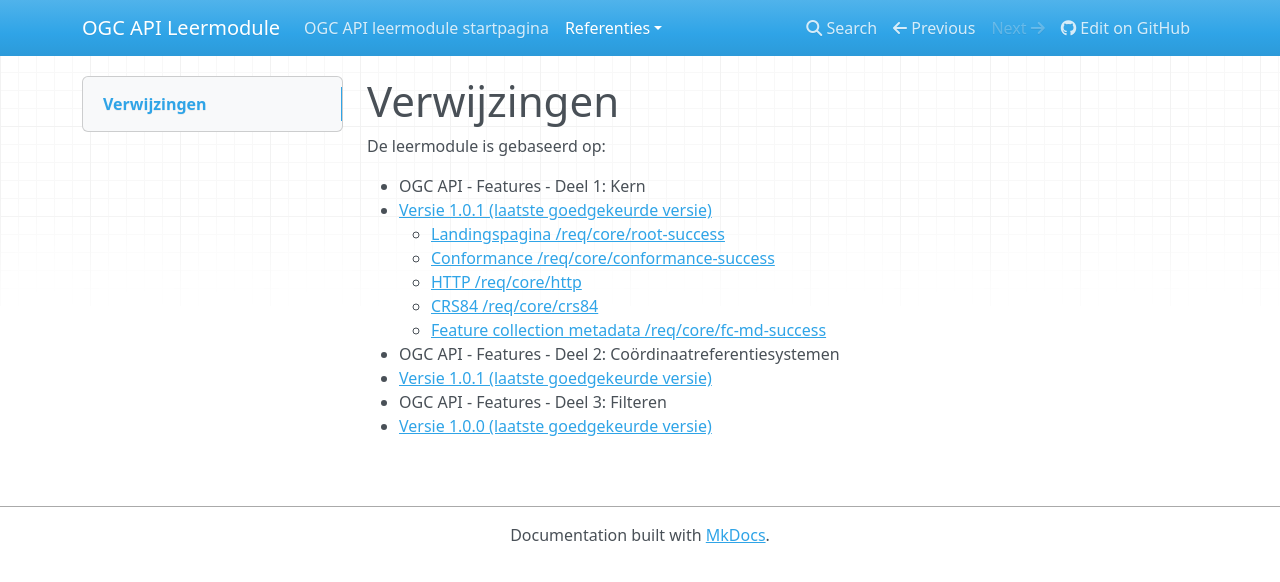
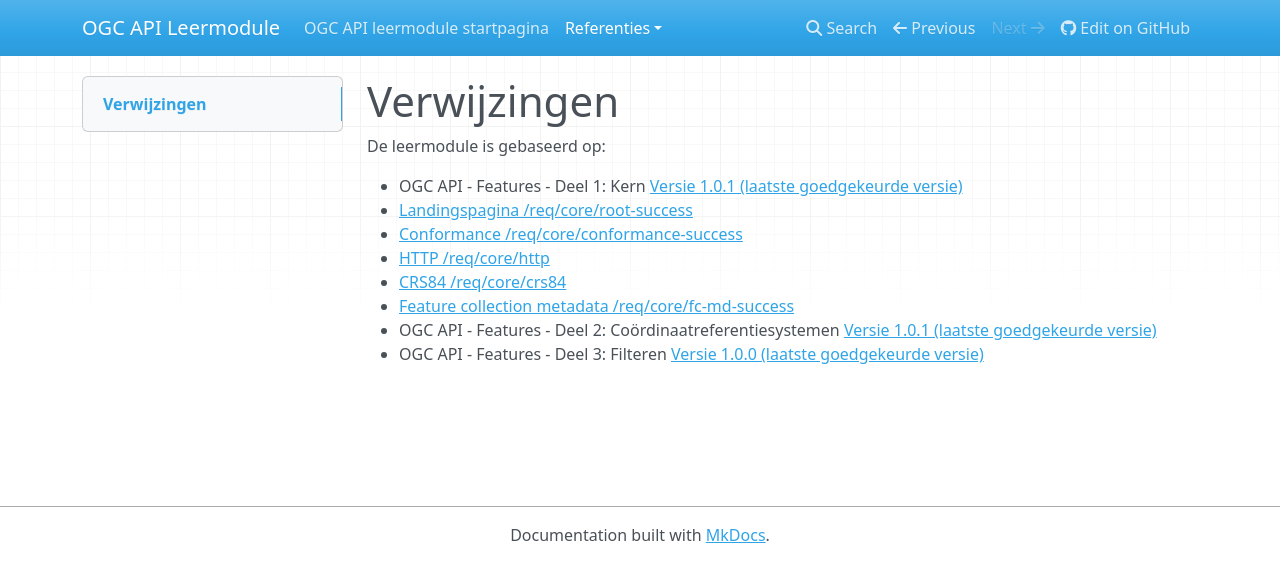
Before and after one commit to PDOK/leermodule-ogc-api, an MkDocs documentation site: the page built from docs/referenties/features.md, in a window 1280 px wide. Shown: the top 582 px of the page. Built offline with MkDocs 1.6.1, drawn with Linux system fonts in a browser that asks for light colours; nearby versions of some CDN libraries.

Commit message:
verwijzingen

```diff
--- a/docs/referenties/features.md
+++ b/docs/referenties/features.md
@@ -2,14 +2,11 @@
 
 De leermodule is gebaseerd op:
 
-* OGC API - Features - Deel 1: Kern
-  * [Versie 1.0.1 (laatste goedgekeurde versie)](https://docs.ogc.org/is/17-069r4/17-069r4.html)
-    * [Landingspagina /req/core/root-success](https://github.com/opengeospatial/ogcapi-features/blob/master/core/standard/requirements/core/REQ_api-definition-success.adoc)
-    * [Conformance /req/core/conformance-success](https://github.com/opengeospatial/ogcapi-features/blob/master/core/standard/requirements/core/REQ_conformance-success.adoc)
-    * [HTTP  /req/core/http](https://github.com/opengeospatial/ogcapi-features/blob/master/core/standard/requirements/core/REQ_http.adoc)
-    * [CRS84  /req/core/crs84](https://github.com/opengeospatial/ogcapi-features/blob/master/core/standard/requirements/core/REQ_crs84.adoc)
-    * [Feature collection metadata  /req/core/fc-md-success](https://github.com/opengeospatial/ogcapi-features/blob/master/core/standard/requirements/core/REQ_fc-md-success.adoc)
-* OGC API - Features - Deel 2: Coördinaatreferentiesystemen
-  * [Versie 1.0.1 (laatste goedgekeurde versie)](https://docs.ogc.org/is/18-058r1/18-058r1.html)
-* OGC API - Features - Deel 3: Filteren
-  * [Versie 1.0.0 (laatste goedgekeurde versie)](https://docs.ogc.org/is/19-079r2/19-079r2.html)
+* OGC API - Features - Deel 1: Kern [Versie 1.0.1 (laatste goedgekeurde versie)](https://docs.ogc.org/is/17-069r4/17-069r4.html)
+  * [Landingspagina /req/core/root-success](https://github.com/opengeospatial/ogcapi-features/blob/master/core/standard/requirements/core/REQ_api-definition-success.adoc)
+  * [Conformance /req/core/conformance-success](https://github.com/opengeospatial/ogcapi-features/blob/master/core/standard/requirements/core/REQ_conformance-success.adoc)
+  * [HTTP  /req/core/http](https://github.com/opengeospatial/ogcapi-features/blob/master/core/standard/requirements/core/REQ_http.adoc)
+  * [CRS84  /req/core/crs84](https://github.com/opengeospatial/ogcapi-features/blob/master/core/standard/requirements/core/REQ_crs84.adoc)
+  * [Feature collection metadata  /req/core/fc-md-success](https://github.com/opengeospatial/ogcapi-features/blob/master/core/standard/requirements/core/REQ_fc-md-success.adoc)
+* OGC API - Features - Deel 2: Coördinaatreferentiesystemen [Versie 1.0.1 (laatste goedgekeurde versie)](https://docs.ogc.org/is/18-058r1/18-058r1.html)
+* OGC API - Features - Deel 3: Filteren [Versie 1.0.0 (laatste goedgekeurde versie)](https://docs.ogc.org/is/19-079r2/19-079r2.html)
```
